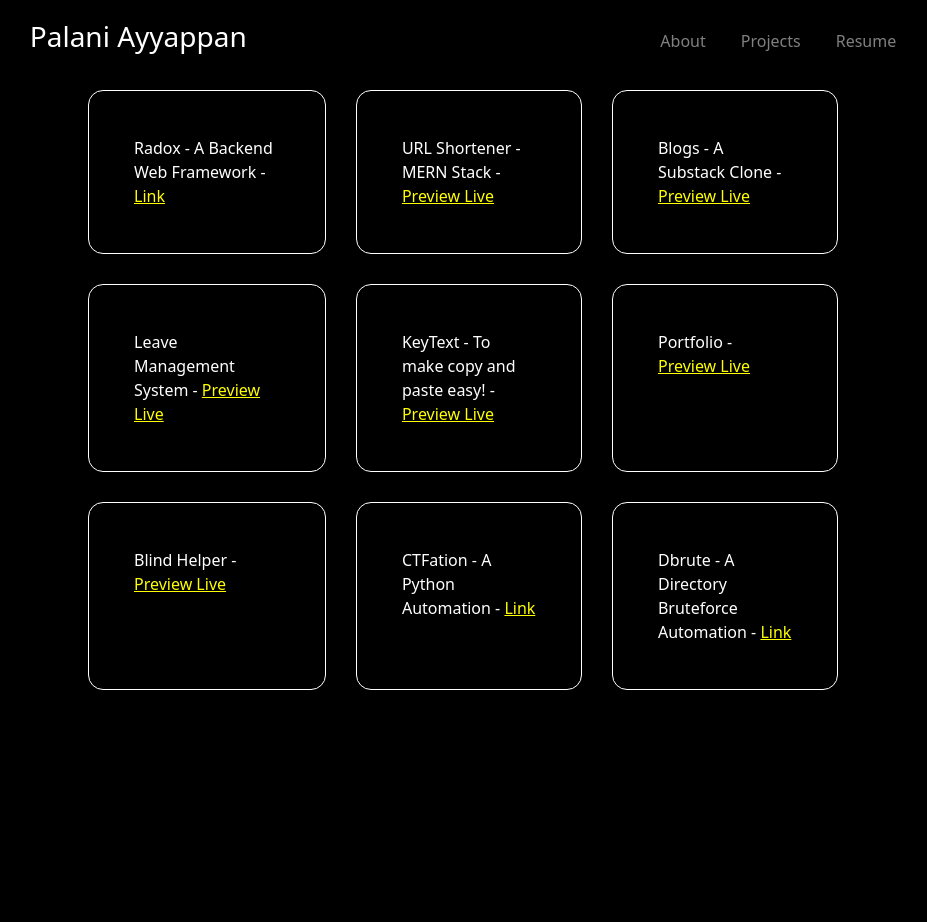
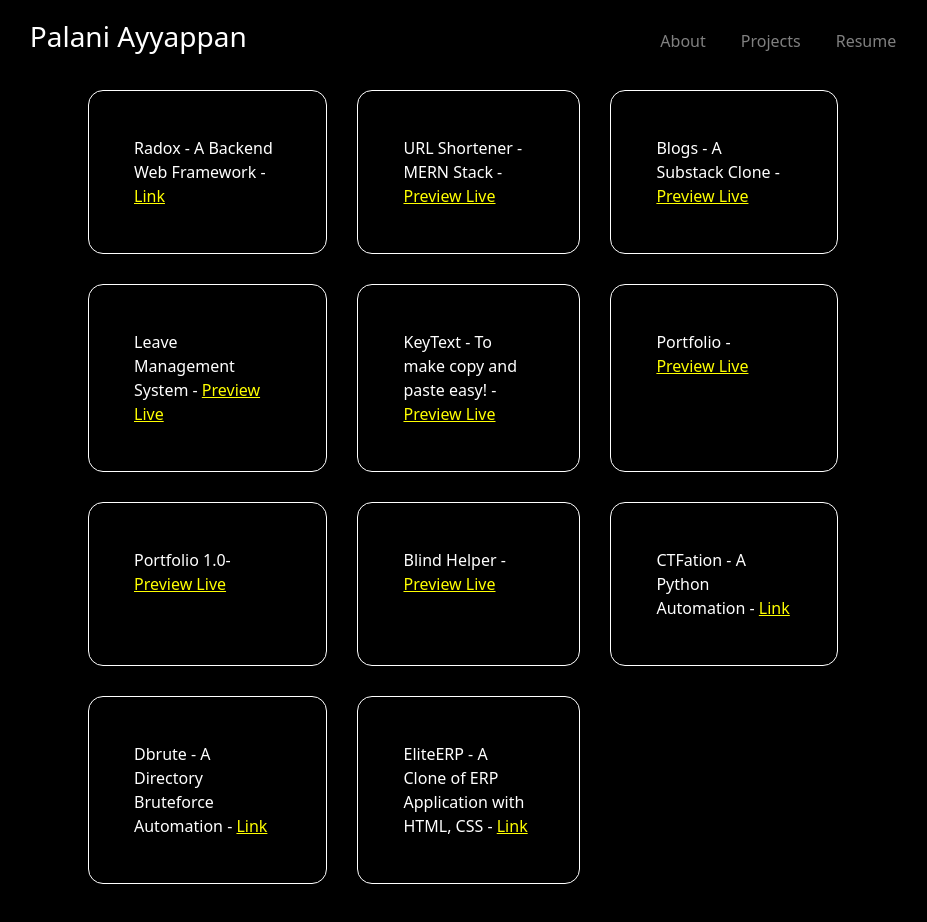
Before and after one commit to palanioffcl/palanioffcl.github.io, a React (Vite) app: page /projects in a window 1280 px wide. Shown: the top 922 px of the page, without its empty margins (177-1104 px from the left). Before the commit the page ends 800 px from the top, so only its background shows below. Built offline with nearby package versions, Linux system fonts and the light colour scheme.

Commit message:
projs added

```diff
--- a/src/Pages/Projects.jsx
+++ b/src/Pages/Projects.jsx
@@ -13,9 +13,12 @@ export function Projects() {
             <div className='pbox'>Leave Management System - <a href="https://lms-chi-roan.vercel.app" className='link'>Preview Live</a></div>
             <div className='pbox'>KeyText - To make copy and paste easy! - <a href="https://keytext.vercel.app/" className='link'>Preview Live</a></div>
             <div className='pbox'>Portfolio - <a href="https://palanioffcl.github.io" className='link'>Preview Live</a></div>
+            <div className='pbox'>Portfolio 1.0- <a href="https://palanioffcl-github-io.vercel.app/" className='link'>Preview Live</a></div>
             <div className='pbox'>Blind Helper - <a href="https://blind-helper.vercel.app" className='link'>Preview Live</a></div>
             <div className='pbox'>CTFation - A Python Automation - <a href="https://github.com/palanioffcl/CTFation" className='link'>Link</a></div>
             <div className='pbox'>Dbrute - A Directory Bruteforce Automation - <a href="https://github.com/palanioffcl/dbrute" className='link'>Link</a></div>
+            <div className='pbox'>EliteERP - A Clone of ERP Application with HTML, CSS - <a href="https://elitebooks-erp.vercel.app/" className='link'>Link</a></div>
+
         </div>
         </div>
         <div className='achieve'></div>
```
